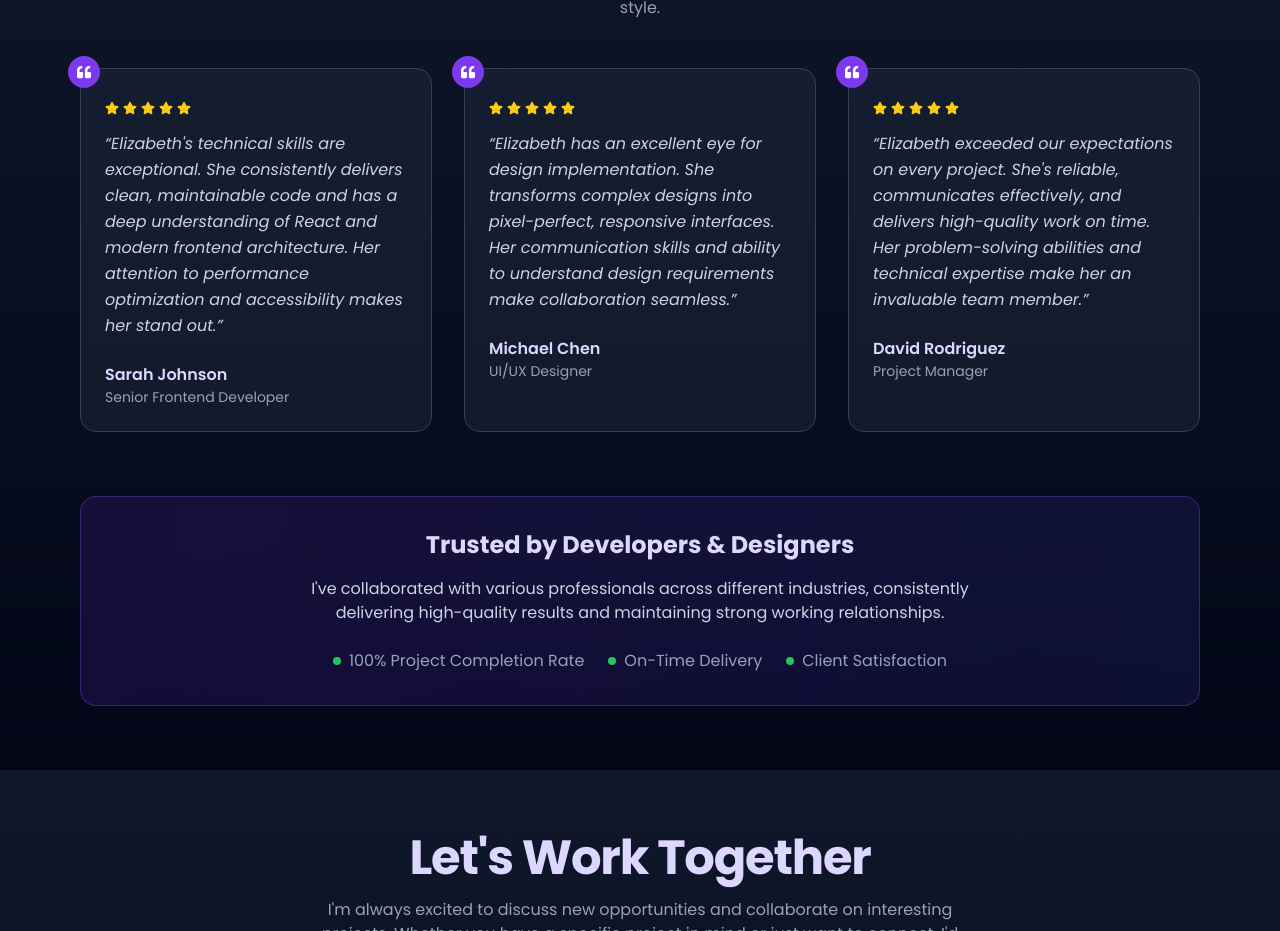
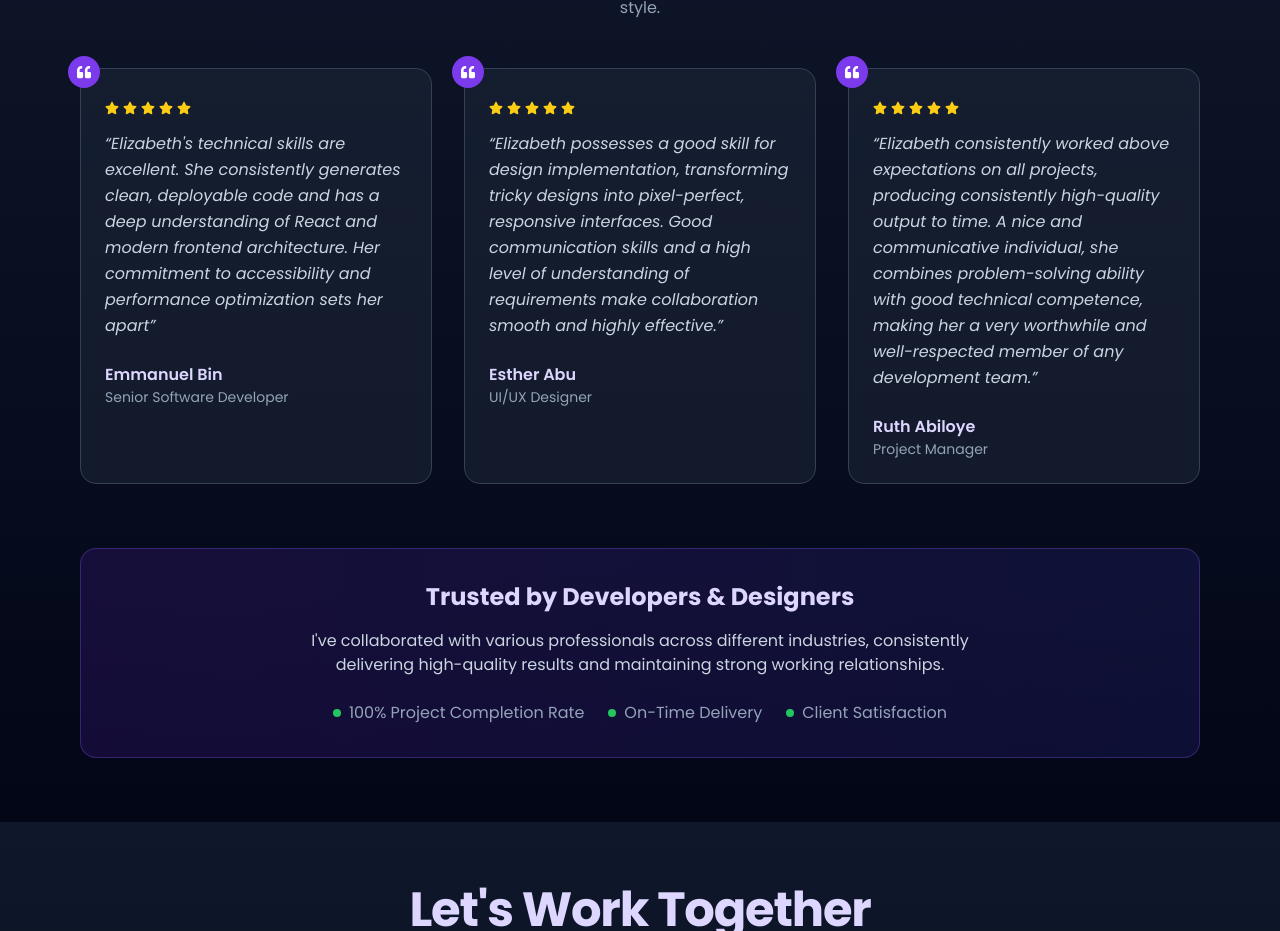
Before and after one commit to Lizzietrust/Elizabeth-s-Portfolio, a Next.js app: page / in a window 1280 px wide. Shown: the part 6734-7665 px from the top of the page. Built offline with nearby package versions, Linux system fonts and the light colour scheme.

Commit message:
Update testimonials with new names and refined content for improved clarity and professionalism. This change enhances the overall presentation of feedback while maintaining the original intent.

```diff
--- a/src/constants/index.ts
+++ b/src/constants/index.ts
@@ -118,27 +118,27 @@ export const experience = [
 
 export const testimonials = [
   {
-    name: "Sarah Johnson",
-    role: "Senior Frontend Developer",
+    name: "Emmanuel Bin",
+    role: "Senior Software Developer",
     company: "TechCorp",
     content:
-      "Elizabeth's technical skills are exceptional. She consistently delivers clean, maintainable code and has a deep understanding of React and modern frontend architecture. Her attention to performance optimization and accessibility makes her stand out.",
+      "Elizabeth's technical skills are excellent. She consistently generates clean, deployable code and has a deep understanding of React and modern frontend architecture. Her commitment to accessibility and performance optimization sets her apart",
     avatar: "👩‍💻",
   },
   {
-    name: "Michael Chen",
+    name: "Esther Abu",
     role: "UI/UX Designer",
     company: "DesignStudio",
     content:
-      "Elizabeth has an excellent eye for design implementation. She transforms complex designs into pixel-perfect, responsive interfaces. Her communication skills and ability to understand design requirements make collaboration seamless.",
+      "Elizabeth possesses a good skill for design implementation, transforming tricky designs into pixel-perfect, responsive interfaces. Good communication skills and a high level of understanding of requirements make collaboration smooth and highly effective.",
     avatar: "👨‍🎨",
   },
   {
-    name: "David Rodriguez",
+    name: "Ruth Abiloye",
     role: "Project Manager",
     company: "StartupXYZ",
     content:
-      "Elizabeth exceeded our expectations on every project. She's reliable, communicates effectively, and delivers high-quality work on time. Her problem-solving abilities and technical expertise make her an invaluable team member.",
+      "Elizabeth consistently worked above expectations on all projects, producing consistently high-quality output to time. A nice and communicative individual, she combines problem-solving ability with good technical competence, making her a very worthwhile and well-respected member of any development team.",
     avatar: "👨‍💼",
   },
 ];
```
